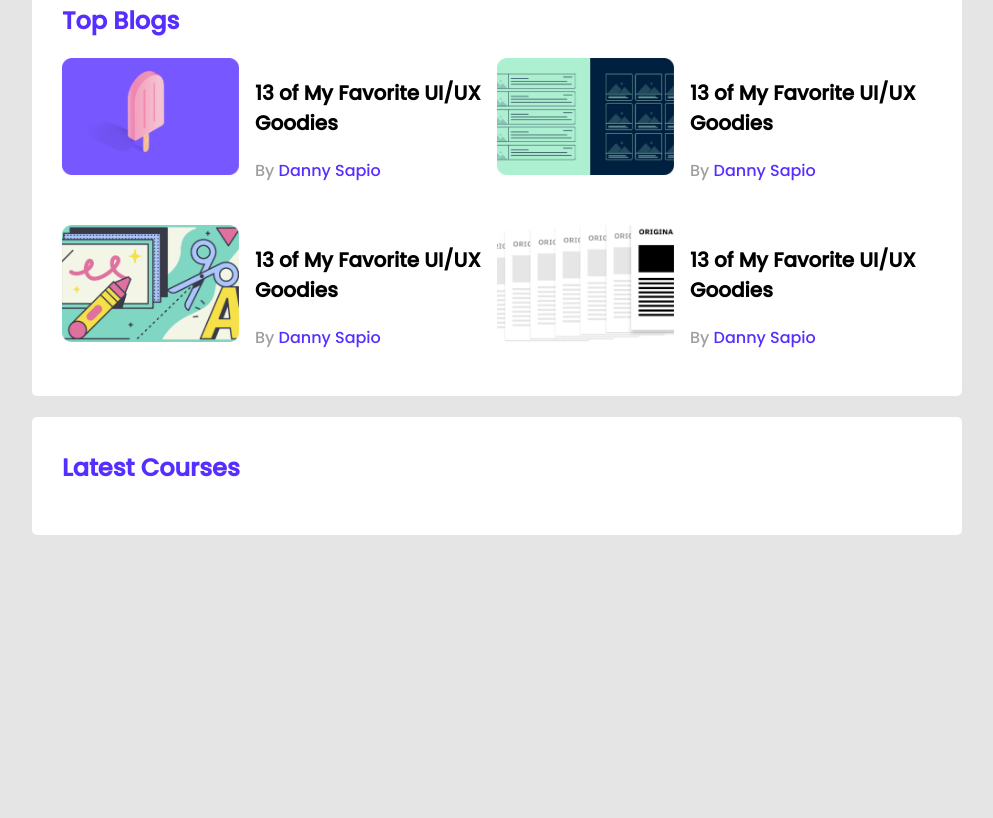
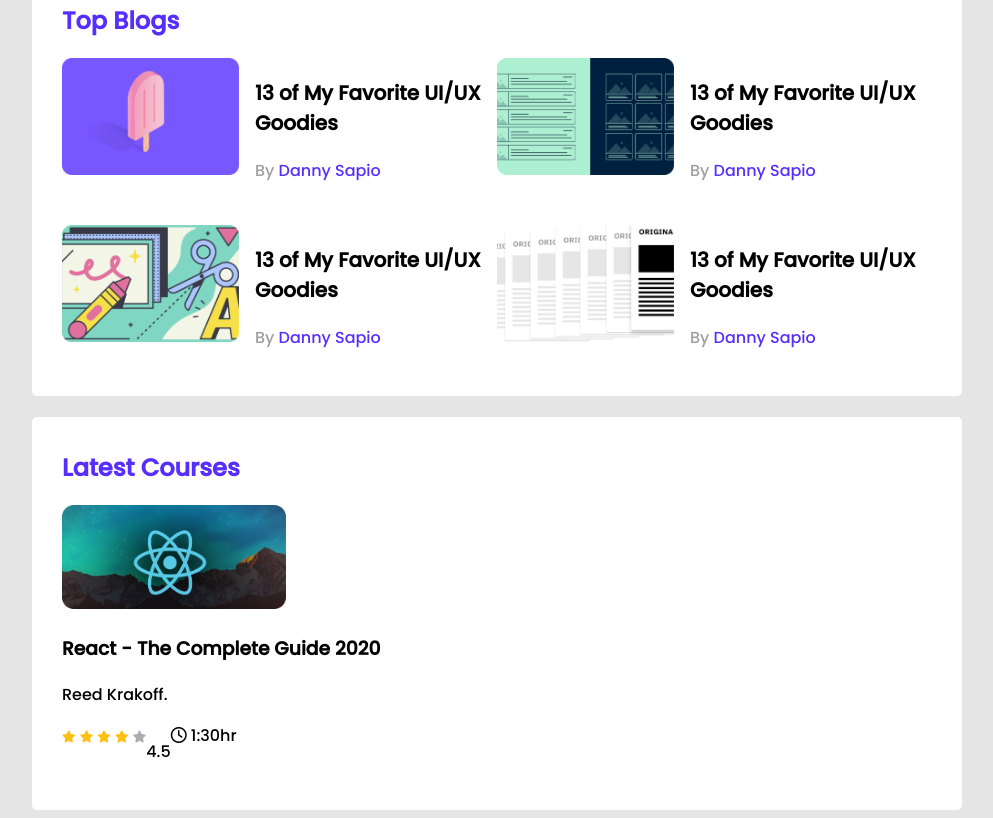
Before and after one commit to Arafat817/leader-board-css3, a plain HTML site: page index.html in a window 1280 px wide. Shown: the part 310-1128 px from the top of the page, without its empty margins (143-1136 px from the left). Before the commit the page ends 853 px from the top, so only its background shows below. Drawn offline with Linux system fonts and the light colour scheme.

Commit message:
css added

```diff
--- a/index.html
+++ b/index.html
@@ -5,6 +5,8 @@
     <meta http-equiv="X-UA-Compatible" content="IE=edge">
     <meta name="viewport" content="width=device-width, initial-scale=1.0">
     <title>Leader Board</title>
+    <!-- font awsome -->
+    <script src="https://kit.fontawesome.com/937dc9ef2d.js" crossorigin="anonymous"></script>
     <!-- style sheet -->
     <link rel="stylesheet" href="styles/styles.css">
 </head>
@@ -96,6 +98,31 @@
         <!-- latest courses -->
         <section class="container">
             <h2 class="section-title">Latest Courses</h2>
+            <div class="courses">
+                <div class="course">
+                    <div class="course-banner">
+                        <img src="images/courses/course-1.png" alt="">
+                    </div>
+                    <div class="course-detail">
+                        <h3 class="course-title">React - The Complete Guide 2020</h3>
+                        <p class="course-author">Reed Krakoff.</p>
+                        <div class="course-info">
+                            <div>
+                                <i class="fa-solid fa-star filled"></i>
+                                <i class="fa-solid fa-star filled"></i>
+                                <i class="fa-solid fa-star filled"></i>
+                                <i class="fa-solid fa-star filled"></i>
+                                <i class="fa-solid fa-star empty"></i>
+                            </div>
+                            <p>4.5</p>
+                            <div class="course-duration">
+                                <i class="fa-regular fa-clock"></i>
+                                1:30hr
+                            </div>
+                        </div>
+                    </div>
+                </div>
+            </div>
         </section>
     </main>
 </body>
--- a/styles/styles.css
+++ b/styles/styles.css
@@ -58,30 +58,54 @@ hr {
 }
 
 /* top blogs styles */
-.blogs{
+.blogs {
     display: grid;
     grid-template-columns: repeat(2, 1fr);
     grid-row-gap: 26px;
 }
-.blog{
+
+.blog {
     display: flex;
 }
+
 .blog .thumbnail img {
     width: 177px;
     height: 117px;
 }
-.blog-info{
+
+.blog-info {
     margin-left: 16px;
 }
-.blog-title{
+
+.blog-title {
     font-size: 20px;
 }
-.blog-author{
+
+.blog-author {
     color: #9F9F9F;
     font-size: 16px;
 }
-.blog-author a{
+
+.blog-author a {
     text-decoration: none;
     font-size: 16px;
     color: #562EFF;
 }
+
+/* courses style */
+.course .course-banner img {
+    width: 224px;
+    height: 104px;
+}
+.course-info{
+    display: flex;
+}
+.fa-star{
+    font-size: 12px;
+}
+.fa-star.filled{
+    color: #FFC014;
+}
+.fa-star.empty{
+    color: #AEAEAE;
+}
```
